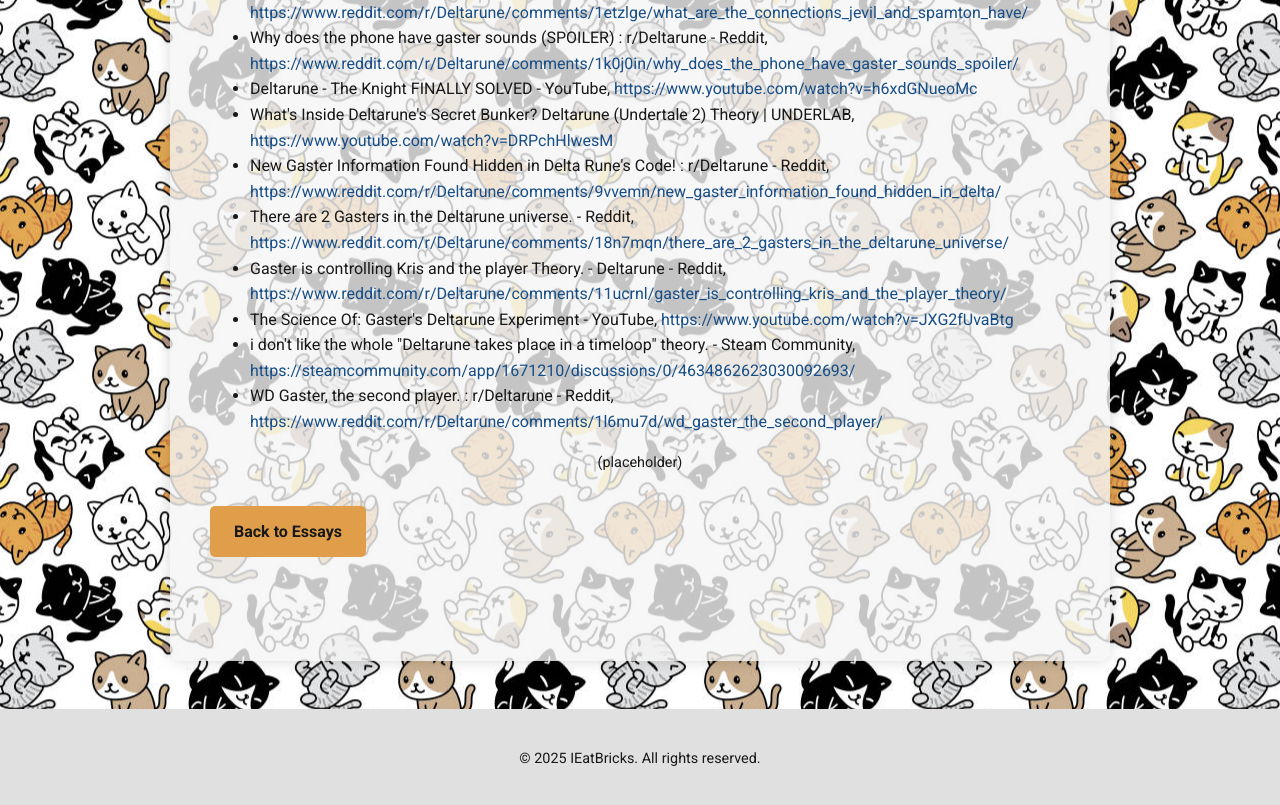
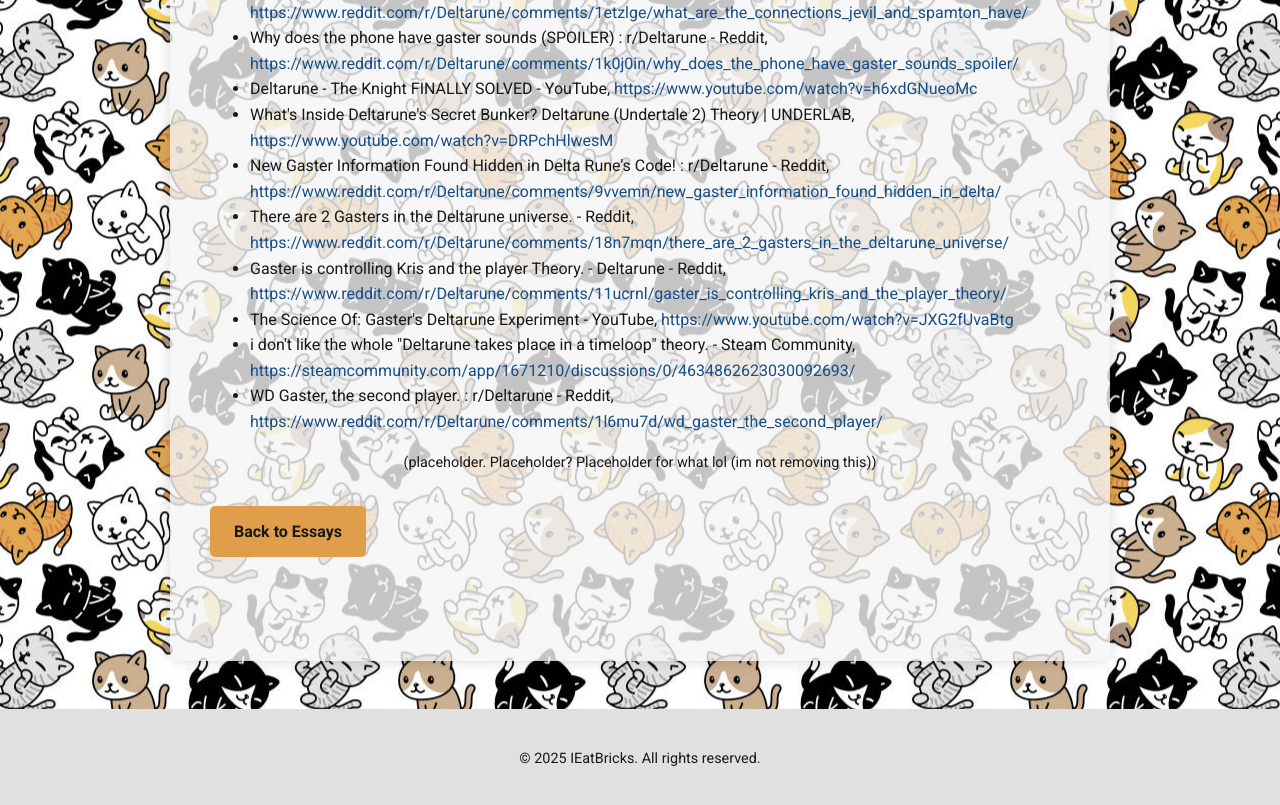
Before and after one commit to IEatBricks129/IEatBricks, a plain HTML site: page pages/essays/gaster.html in a window 1280 px wide. Shown: the part 9572-10377 px from the top of the page. Drawn offline with Linux system fonts and the light colour scheme.

Commit message:
update placeholder text in Gaster essay

```diff
--- a/pages/essays/gaster.html
+++ b/pages/essays/gaster.html
@@ -263,7 +263,7 @@
                 <li>i don't like the whole "Deltarune takes place in a timeloop" theory. - Steam Community, <a href="https://steamcommunity.com/app/1671210/discussions/0/4634862623030092693/" target="_blank">https://steamcommunity.com/app/1671210/discussions/0/4634862623030092693/</a></li>
                 <li>WD Gaster, the second player. : r/Deltarune - Reddit, <a href="https://www.reddit.com/r/Deltarune/comments/1l6mu7d/wd_gaster_the_second_player/" target="_blank">https://www.reddit.com/r/Deltarune/comments/1l6mu7d/wd_gaster_the_second_player/</a></li>
             </ul>
-            <p class="form-note">(placeholder)</p>
+            <p class="form-note">(placeholder. Placeholder? Placeholder for what lol (im not removing this))</p>
             <div class="back-to-projects">
                 <p><a href="../../pages/essays.html" class="button">Back to Essays</a></p>
             </div>
```
